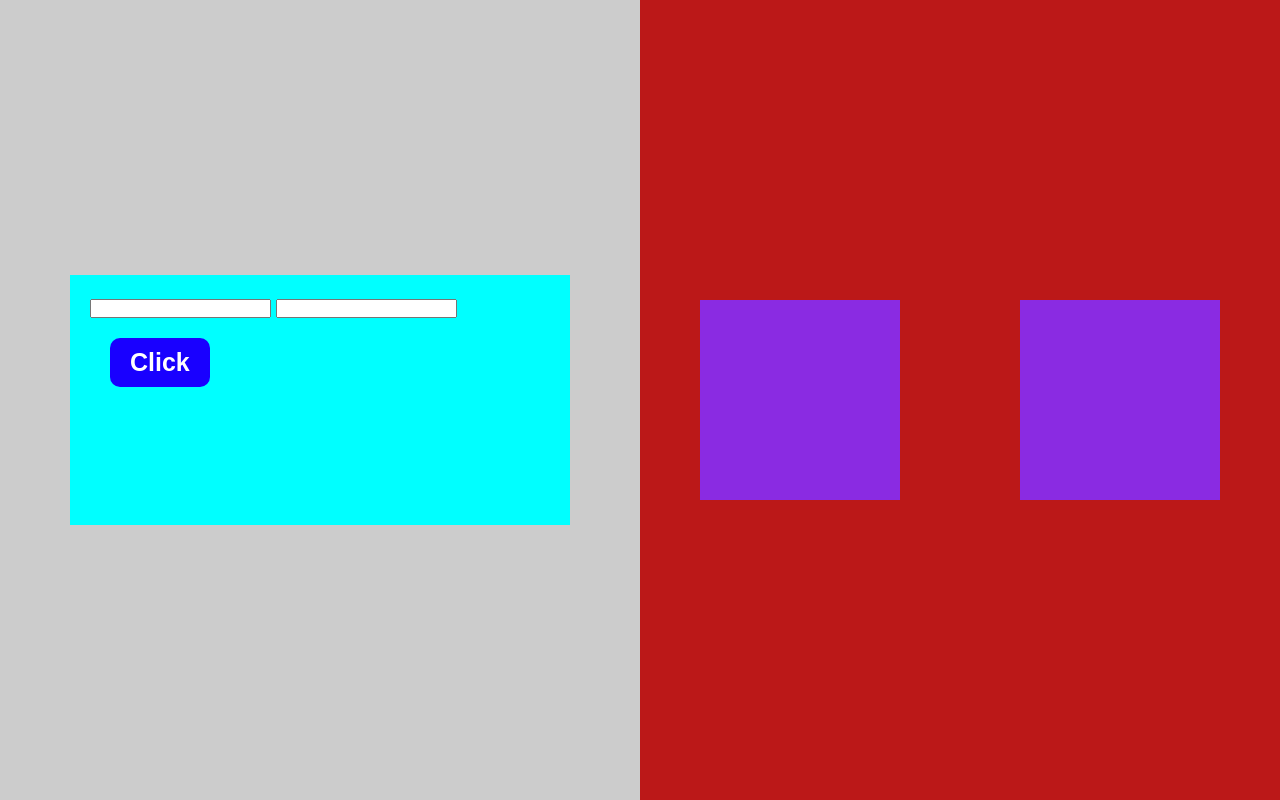
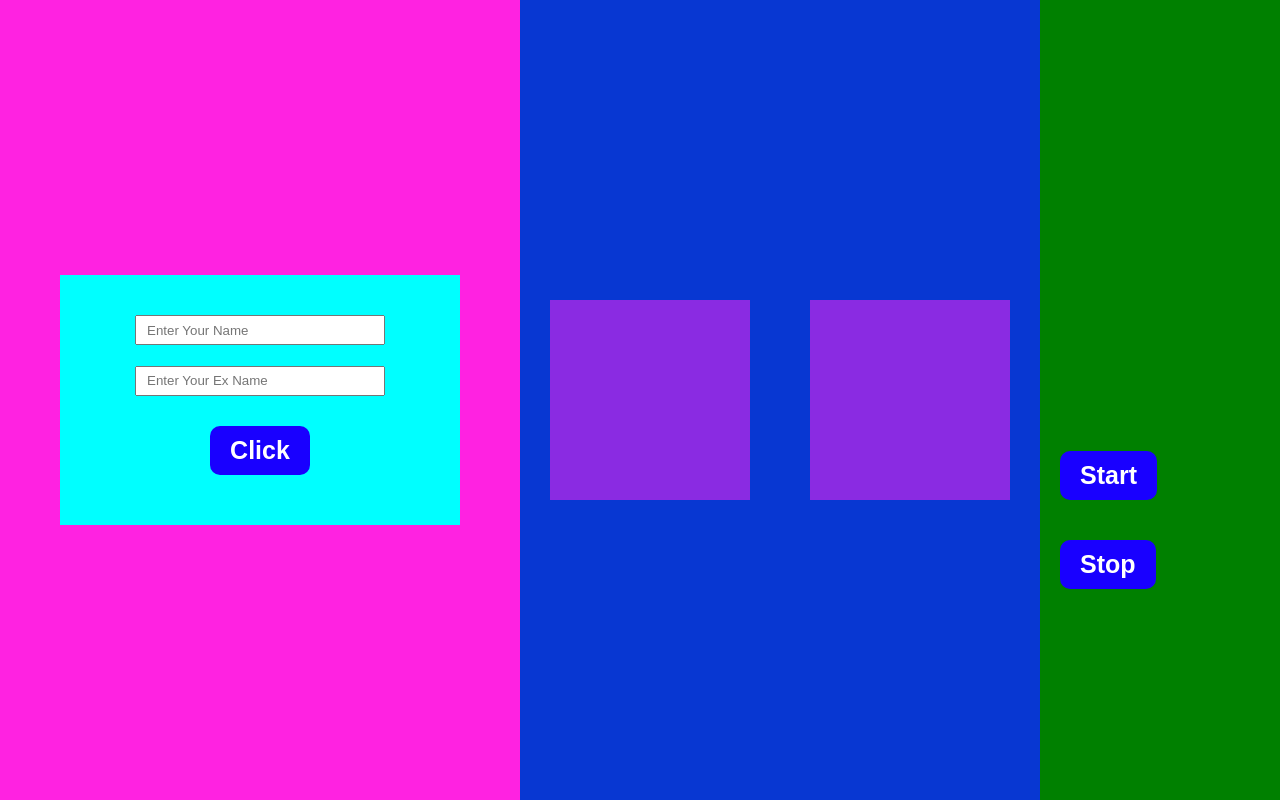
Before and after one commit to Fullstack-Raza/form-handling, a plain HTML site: page index.html in a window 1280 px wide. Drawn offline with Linux system fonts and the light colour scheme.

Commit message:
random color in js

```diff
--- a/index.html
+++ b/index.html
@@ -11,16 +11,25 @@
       <section>
         <form>
           <label for="apple"></label>
-          <input type="text" id="apple" />
+          <input type="text" id="apple" placeholder="Enter Your Name"/>
           <label for="seb"></label>
-          <input type="text" id="seb" />
+          <input type="text" id="seb" placeholder="Enter Your Ex Name"/>
           <button>Click</button>
+
         </form>
       </section>
       <section>
-        <div><h1 id="app"></h1></div>
+        <div>
+          <h1 id="app"></h1>
+        </div>
         <div><h1 id="se"></h1></div>
+
       </section>
+
+      <div>
+        <div id="bg"></div>
+          <button id="Start">Start</button> <button id="Stop">Stop</button>
+        </div>
     </main>
     <script src="js.js"></script>
   </body>
--- a/style.css
+++ b/style.css
@@ -22,20 +22,32 @@
 section:nth-child(1) {
   width: 50%;
   height: 100%;
-  background-color: #ccc;
+  background-color: #ff22e1;
   display: flex;
   justify-content: center;
   align-items: center;
 }
 
 section form {
-  width: 500px;
+  width: 400px;
   height: 250px;
   background-color: aqua;
   padding: 20px;
   font-size: 20px;
+  display: flex;
+  flex-direction: column;
+  align-items: center;
+  justify-content: space-evenly;
 }
-section form button {
+section form input {
+  height: 30px;
+  width: 250px;
+  padding: 10px;
+}
+
+section form button,
+#Start,
+#Stop {
   border: none;
   background-color: rgb(25, 0, 255);
   padding: 10px 20px;
@@ -51,13 +63,17 @@
   width: 50%;
   height: 100%;
   display: flex;
-  background-color: #bb1818;
+  background-color: rgb(8, 55, 210);
   justify-content: space-around;
   align-items: center;
   flex-direction: row-reverse;
-
 }
 
+#bg {
+  height: 200px;
+  width: 200px;
+  margin: 20px;
+}
 section:nth-child(2) div {
   width: 200px;
   display: flex;
```
